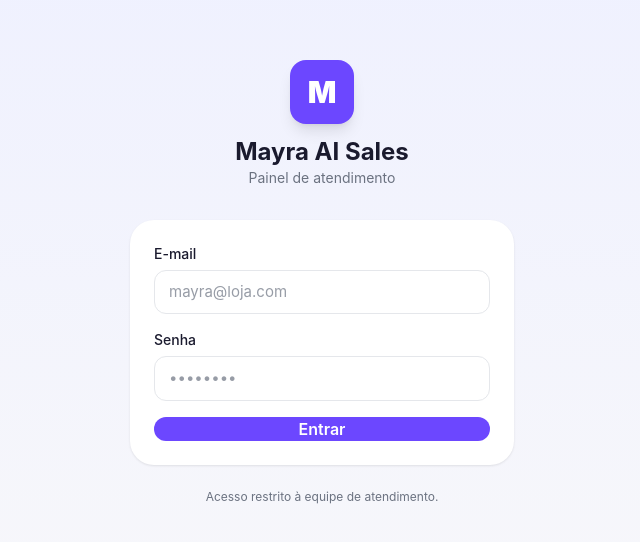
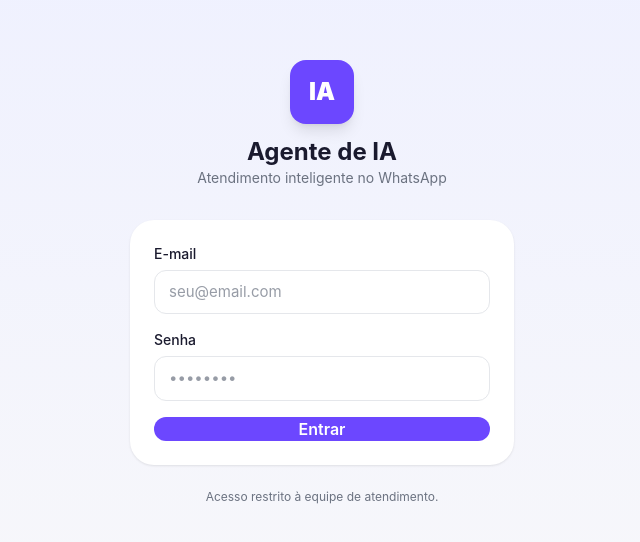
Before and after one commit to johnQuest01/atendente, a React (Vite) app in the folder client/: page /login in a window 1280 px wide. Shown: the part 118-660 px from the top of the page, without its empty margins (318-958 px from the left). Built offline with nearby package versions, Linux system fonts and the light colour scheme; no server answers.

Commit message:
feat(branding): renomear app para 'Agente de IA' (produto/SaaS), persona padrao generica, saudacao pelo nome do usuario
Co-authored-by: Cursor <cursoragent@cursor.com>

```diff
--- a/client/index.html
+++ b/client/index.html
@@ -9,9 +9,9 @@
     <meta name="theme-color" content="#6C47FF" />
     <meta name="apple-mobile-web-app-capable" content="yes" />
     <meta name="apple-mobile-web-app-status-bar-style" content="black-translucent" />
-    <meta name="apple-mobile-web-app-title" content="Mayra" />
+    <meta name="apple-mobile-web-app-title" content="Agente de IA" />
     <link rel="apple-touch-icon" href="/icons/icon-192.png" />
-    <title>Mayra AI Sales</title>
+    <title>Agente de IA — Atendimento no WhatsApp</title>
   </head>
   <body>
     <div id="root"></div>
--- a/client/src/components/layout/Sidebar.tsx
+++ b/client/src/components/layout/Sidebar.tsx
@@ -10,12 +10,12 @@ export function Sidebar() {
   return (
     <aside className="hidden w-64 shrink-0 flex-col border-r border-border bg-surface md:flex">
       <div className="flex items-center gap-3 px-5 py-5">
-        <div className="flex h-10 w-10 items-center justify-center rounded-xl bg-primary text-lg font-black text-white">
-          M
+        <div className="flex h-10 w-10 items-center justify-center rounded-xl bg-primary text-sm font-black text-white">
+          IA
         </div>
         <div>
-          <p className="text-sm font-bold leading-tight text-text-primary">Mayra AI</p>
-          <p className="text-xs text-text-secondary">Sales</p>
+          <p className="text-sm font-bold leading-tight text-text-primary">Agente de IA</p>
+          <p className="text-xs text-text-secondary">Atendimento</p>
         </div>
       </div>
 
--- a/client/src/routes/Audios.tsx
+++ b/client/src/routes/Audios.tsx
@@ -50,7 +50,7 @@ export default function Audios() {
     <>
       <PageHeader
         title="Áudios"
-        subtitle="Gravados pela Mayra"
+        subtitle="Áudios enviados pelo agente"
         action={
           <Button size="sm" onClick={() => setModalOpen(true)}>
             <PlusIcon width={18} height={18} /> Novo
@@ -185,7 +185,7 @@ function UploadAudioModal({ open, onClose }: { open: boolean; onClose: () => voi
             placeholder="boa noite, com que voce trabalha, oi"
           />
           <p className="mt-1 text-xs text-text-secondary">
-            Quando o cliente escrever (ou falar) qualquer uma dessas palavras, a Mayra envia este áudio automaticamente.
+            Quando o cliente escrever (ou falar) qualquer uma dessas palavras, o agente envia este áudio automaticamente.
           </p>
         </div>
       </div>
@@ -319,7 +319,7 @@ function EditAudioModal({ audio, onClose }: { audio: Audio | null; onClose: () =
               placeholder="boa noite, com que voce trabalha, oi"
             />
             <p className="mt-1 text-xs text-text-secondary">
-              Quando o cliente escrever (ou falar) qualquer uma dessas palavras, a Mayra envia este áudio automaticamente.
+              Quando o cliente escrever (ou falar) qualquer uma dessas palavras, o agente envia este áudio automaticamente.
             </p>
           </div>
           <label className="flex items-center gap-2 text-sm text-text-primary">
--- a/client/src/routes/Dashboard.tsx
+++ b/client/src/routes/Dashboard.tsx
@@ -29,7 +29,7 @@ export default function Dashboard() {
   return (
     <>
       <PageHeader
-        title={`Olá, ${user?.name?.split(' ')[0] ?? 'Mayra'} 👋`}
+        title={`Olá, ${user?.name?.split(' ')[0] ?? 'bem-vindo(a)'} 👋`}
         subtitle="Resumo de hoje"
       />
 
--- a/client/src/routes/Login.tsx
+++ b/client/src/routes/Login.tsx
@@ -25,12 +25,12 @@ export default function Login() {
     <div className="flex min-h-screen flex-col items-center justify-center bg-gradient-to-b from-primary-light to-bg px-6">
       <div className="w-full max-w-sm">
         <div className="mb-8 flex flex-col items-center gap-3">
-          <div className="flex h-16 w-16 items-center justify-center rounded-2xl bg-primary text-3xl font-black text-white shadow-lg">
-            M
+          <div className="flex h-16 w-16 items-center justify-center rounded-2xl bg-primary text-2xl font-black text-white shadow-lg">
+            IA
           </div>
           <div className="text-center">
-            <h1 className="text-2xl font-bold text-text-primary">Mayra AI Sales</h1>
-            <p className="text-sm text-text-secondary">Painel de atendimento</p>
+            <h1 className="text-2xl font-bold text-text-primary">Agente de IA</h1>
+            <p className="text-sm text-text-secondary">Atendimento inteligente no WhatsApp</p>
           </div>
         </div>
 
@@ -39,7 +39,7 @@ export default function Login() {
             label="E-mail"
             type="email"
             autoComplete="email"
-            placeholder="mayra@loja.com"
+            placeholder="seu@email.com"
             value={email}
             onChange={(e) => setEmail(e.target.value)}
             required
--- a/client/vite.config.ts
+++ b/client/vite.config.ts
@@ -10,8 +10,8 @@ export default defineConfig({
       registerType: 'autoUpdate',
       includeAssets: ['icons/icon-192.png', 'icons/icon-512.png'],
       manifest: {
-        name: 'Mayra AI Sales',
-        short_name: 'Mayra',
+        name: 'Agente de IA — Atendimento',
+        short_name: 'Agente IA',
         description: 'Painel de atendimento e vendas via WhatsApp com IA.',
         theme_color: '#6C47FF',
         background_color: '#F8F8FA',
```
Also changed, not shown: 2 other files (tests, documents, lock files or other folders).
